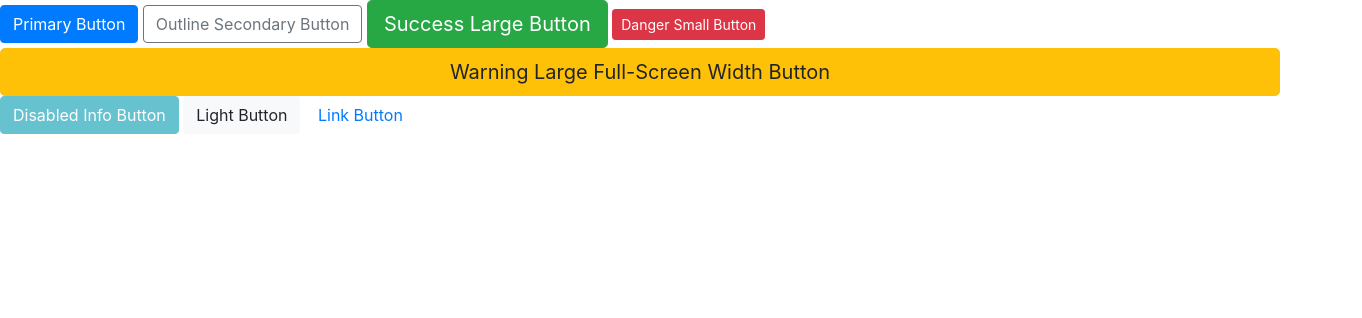
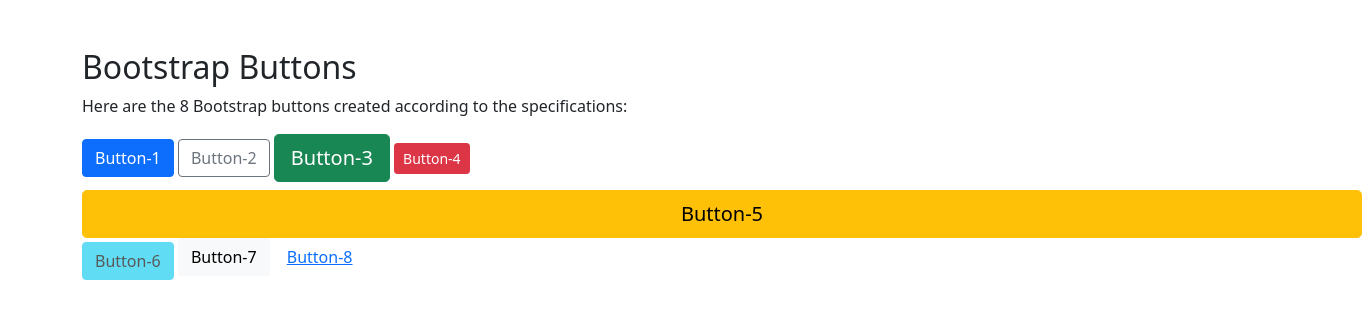
Before and after one commit to acciojob/bootstrap-buttons-amit00011, a website: page main.html in a window 1280 px wide. Shown: the whole page, 1362 px wide, since content can reach past the window. Drawn offline with nearby package versions, Linux system fonts and the light colour scheme.

Commit message:
created a submission

```diff
--- a/main.html
+++ b/main.html
@@ -5,37 +5,39 @@
     <meta name="viewport" content="width=device-width, initial-scale=1.0">
     <title>Bootstrap Buttons</title>
     <!-- Link to Bootstrap CSS -->
-    <link href="https://stackpath.bootstrapcdn.com/bootstrap/4.5.2/css/bootstrap.min.css" rel="stylesheet">
+    <link href="https://cdn.jsdelivr.net/npm/bootstrap@5.0.0-beta3/dist/css/bootstrap.min.css" rel="stylesheet">
 </head>
-<body>
+<body class="container mt-5">
+
+    <h2>Bootstrap Buttons</h2>
+    <p>Here are the 8 Bootstrap buttons created according to the specifications:</p>
 
     <!-- Button 1: Primary Button -->
-    <button id="button-1" class="btn btn-primary">Primary Button</button>
+    <button id="button-1" class="btn btn-primary mb-2">Button-1</button>
 
     <!-- Button 2: Outline Secondary Button -->
-    <button id="button-2" class="btn btn-outline-secondary">Outline Secondary Button</button>
+    <button id="button-2" class="btn btn-outline-secondary mb-2">Button-2</button>
 
     <!-- Button 3: Success Large Button -->
-    <button id="button-3" class="btn btn-success btn-lg">Success Large Button</button>
+    <button id="button-3" class="btn btn-success btn-lg mb-2">Button-3</button>
 
     <!-- Button 4: Danger Small Button -->
-    <button id="button-4" class="btn btn-danger btn-sm">Danger Small Button</button>
+    <button id="button-4" class="btn btn-danger btn-sm mb-2">Button-4</button>
 
     <!-- Button 5: Warning Large Full-Screen Width Button -->
-    <button id="button-5" class="btn btn-warning btn-lg btn-block">Warning Large Full-Screen Width Button</button>
+    <button id="button-5" class="btn btn-warning btn-lg vw-100">Button-5</button>
 
     <!-- Button 6: Disabled Info Button -->
-    <button id="button-6" class="btn btn-info" disabled>Disabled Info Button</button>
+    <button id="button-6" class="btn btn-info disabled " >Button-6</button>
 
     <!-- Button 7: Light Button -->
-    <button id="button-7" class="btn btn-light">Light Button</button>
+    <button id="button-7" class="btn btn-light mb-2">Button-7</button>
 
     <!-- Button 8: Link Button -->
-    <a id="button-8" href="#" class="btn btn-link">Link Button</a>
+    <a id="button-8" href="#" class="btn btn-link mb-2">Button-8</a>
 
-    <!-- Optional: Link to Bootstrap JS for additional functionality -->
-    <script src="https://code.jquery.com/jquery-3.5.1.slim.min.js"></script>
-    <script src="https://cdn.jsdelivr.net/npm/@popperjs/core@2.9.1/dist/umd/popper.min.js"></script>
-    <script src="https://stackpath.bootstrapcdn.com/bootstrap/4.5.2/js/bootstrap.min.js"></script>
+    <!-- Bootstrap JS and Popper.js (Needed for tooltips, modals, etc.) -->
+    <script src="https://cdn.jsdelivr.net/npm/@popperjs/core@2.10.2/dist/umd/popper.min.js"></script>
+    <script src="https://cdn.jsdelivr.net/npm/bootstrap@5.0.0-beta3/dist/js/bootstrap.min.js"></script>
 </body>
 </html>
```
